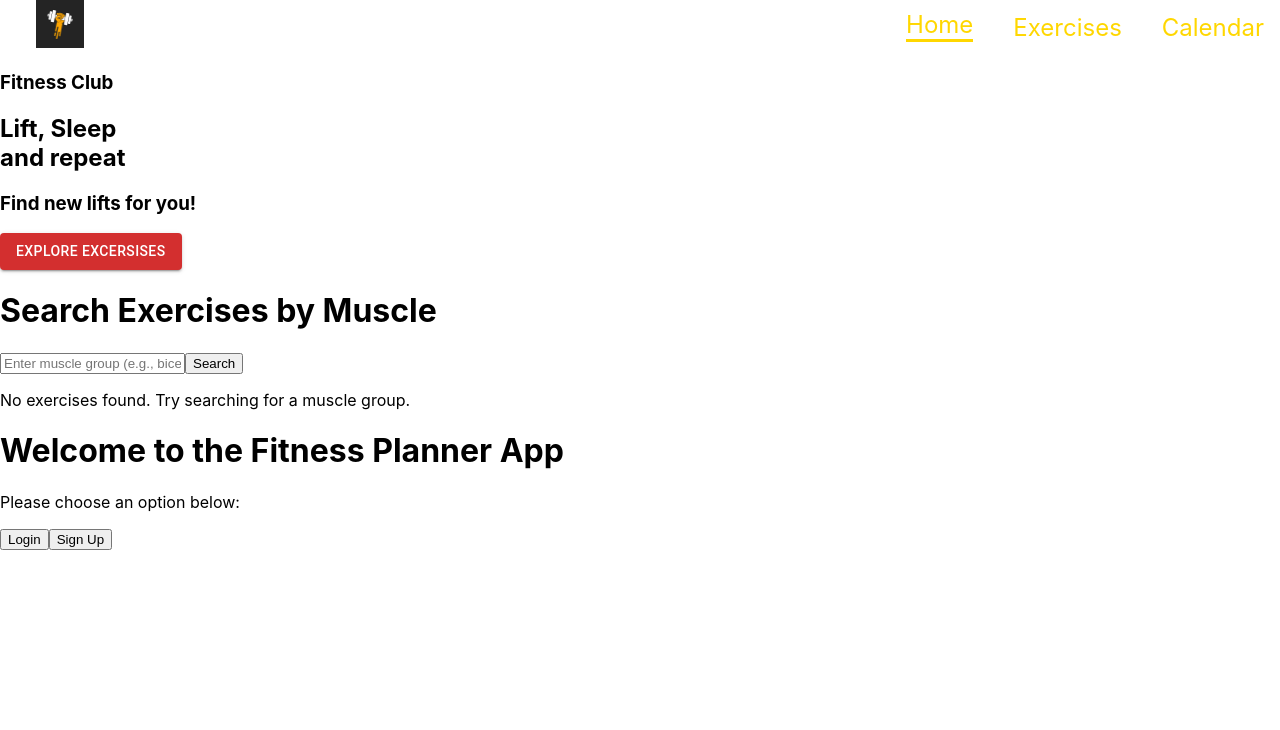
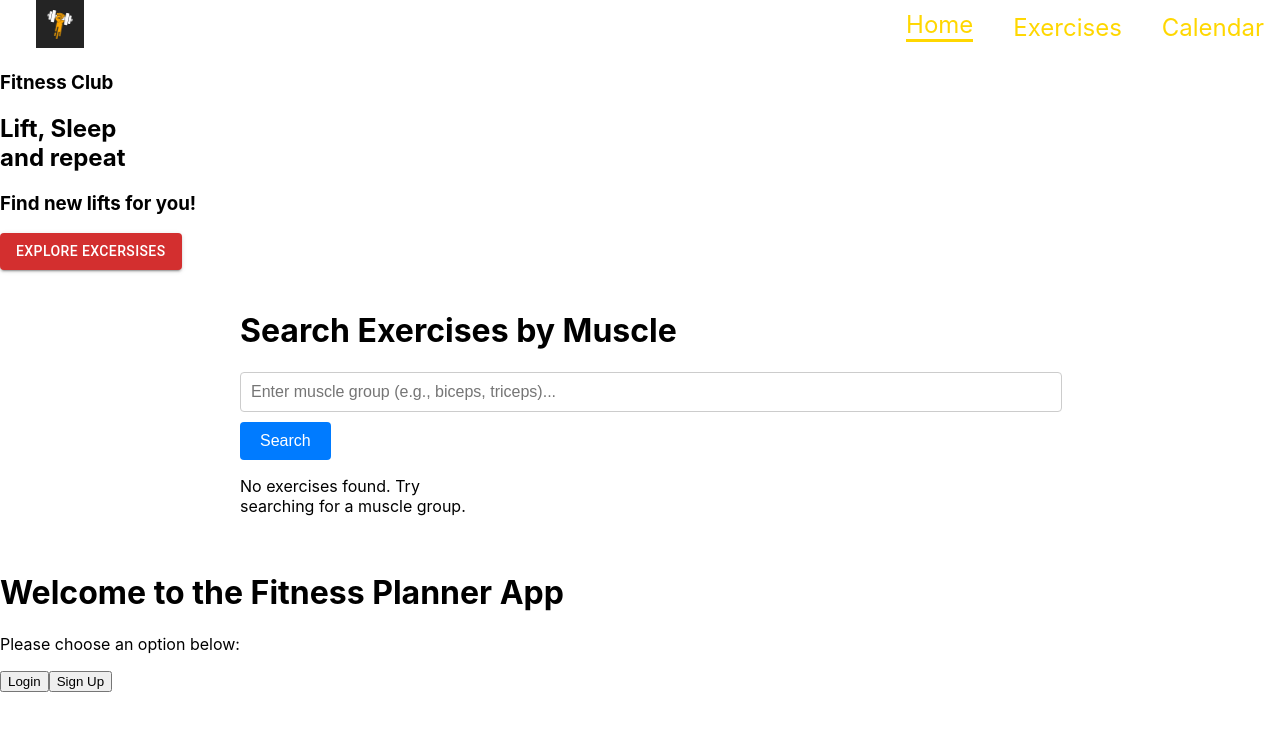
Before and after one commit to Andrew-Acin/Fitness-Planner, a React (Create React App) app in the folder frontend/: page / in a window 1280 px wide. Shown: the top 730 px of the page. Built offline with nearby package versions, Linux system fonts and the light colour scheme.

Commit message:
updated search bar

```diff
--- /dev/null
+++ b/frontend/src/components/ExcerciseStyles.css
@@ -0,0 +1,77 @@
+.exercise-container {
+    padding: 20px;
+    max-width: 800px;
+    margin: 0 auto;
+  }
+
+  .search-input {
+    padding: 10px;
+    font-size: 16px;
+    width: 100%;
+    margin-bottom: 10px;
+    border: 1px solid #ccc;
+    border-radius: 4px;
+  }
+
+  .search-button {
+    padding: 10px 20px;
+    font-size: 16px;
+    background-color: #007BFF;
+    color: white;
+    border: none;
+    cursor: pointer;
+    border-radius: 4px;
+  }
+
+  .error-message {
+    color: red;
+  }
+
+  .exercise-list {
+    display: grid;
+    grid-template-columns: repeat(auto-fill, minmax(250px, 1fr));
+    gap: 15px;
+  }
+
+  .exercise-card {
+    border: 1px solid #ddd;
+    padding: 15px;
+    border-radius: 6px;
+    background-color: #f9f9f9;
+    position: relative;
+  }
+
+  .exercise-card h3 {
+    margin-top: 0;
+  }
+
+  .select-button {
+    padding: 8px 12px;
+    background-color: #28a745;
+    color: white;
+    border: none;
+    cursor: pointer;
+    border-radius: 4px;
+    position: absolute;
+    bottom: 10px;
+    right: 10px;
+  }
+
+  .exercise-card.selected {
+    border-color: #28a745;
+    background-color: #e6ffe6;
+  }
+
+  .selected-exercises {
+    margin-top: 30px;
+  }
+
+  .save-button {
+    padding: 10px 20px;
+    background-color: #ffc107;
+    color: white;
+    border: none;
+    cursor: pointer;
+    border-radius: 4px;
+    margin-top: 15px;
+  }
--- a/frontend/src/components/SearchExcersises.js
+++ b/frontend/src/components/SearchExcersises.js
@@ -1,8 +1,10 @@
 import React, { useState } from 'react';
+import './ExcerciseStyles.css';
 
 const SearchExercises = () => {
   const [query, setQuery] = useState(''); // State to track the search input
   const [exercises, setExercises] = useState([]); // State to store fetched exercises
+  const [selectedExercises, setSelectedExercises] = useState([]); // State to track selected exercises
   const [error, setError] = useState(null); // State to track errors
 
   const apiKey = 'xFltSpGOWQcYFSylxD6cyg==mPcZ6sJpHZPkTQMr';
@@ -20,8 +22,8 @@ const SearchExercises = () => {
           method: 'GET',
           headers: {
             'X-Api-Key': apiKey,
-            'Content-Type': 'application/json'
-          }
+            'Content-Type': 'application/json',
+          },
         });
 
         if (!response.ok) {
@@ -38,33 +40,70 @@ const SearchExercises = () => {
     }
   };
 
+  // Function to handle exercise selection
+  const handleSelectExercise = (exercise) => {
+    setSelectedExercises((prevSelected) => {
+      if (prevSelected.includes(exercise)) {
+        return prevSelected.filter((ex) => ex !== exercise);
+      } else {
+        return [...prevSelected, exercise];
+      }
+    });
+  };
+
+  // Function to save selected exercises (e.g., to local storage or send to a backend)
+  const saveSelectedExercises = () => {
+    // Placeholder for saving logic (localStorage, API, etc.)
+    console.log('Selected exercises saved:', selectedExercises);
+  };
+
   return (
-    <div>
+    <div className="exercise-container">
       <h1>Search Exercises by Muscle</h1>
       <input
         type="text"
         placeholder="Enter muscle group (e.g., biceps, triceps)..."
         value={query}
         onChange={handleInputChange}
+        className="search-input"
       />
-      <button onClick={searchExercises}>Search</button>
+      <button onClick={searchExercises} className="search-button">Search</button>
 
       {/* Display error message if there's any */}
-      {error && <p style={{ color: 'red' }}>Error: {error}</p>}
+      {error && <p className="error-message">Error: {error}</p>}
 
-      <div>
+      <div className="exercise-list">
         {exercises.length > 0 ? (
-          <ul>
-            {exercises.map((exercise, index) => (
-              <li key={index}>
-                <strong>{exercise.name}</strong> - {exercise.type} | {exercise.equipment}
-              </li>
-            ))}
-          </ul>
+          exercises.map((exercise, index) => (
+            <div key={index} className={`exercise-card ${selectedExercises.includes(exercise) ? 'selected' : ''}`}>
+              <h3>{exercise.name}</h3>
+              <p><strong>Type:</strong> {exercise.type}</p>
+              <p><strong>Equipment:</strong> {exercise.equipment}</p>
+              <p><strong>Muscle:</strong> {exercise.muscle}</p>
+              <button
+                onClick={() => handleSelectExercise(exercise)}
+                className="select-button"
+              >
+                {selectedExercises.includes(exercise) ? 'Deselect' : 'Select'}
+              </button>
+            </div>
+          ))
         ) : (
           !error && <p>No exercises found. Try searching for a muscle group.</p>
         )}
       </div>
+
+      {selectedExercises.length > 0 && (
+        <div className="selected-exercises">
+          <h2>Selected Exercises</h2>
+          <ul>
+            {selectedExercises.map((exercise, index) => (
+              <li key={index}>{exercise.name}</li>
+            ))}
+          </ul>
+          <button onClick={saveSelectedExercises} className="save-button">Save Selected Exercises</button>
+        </div>
+      )}
     </div>
   );
 };
```
